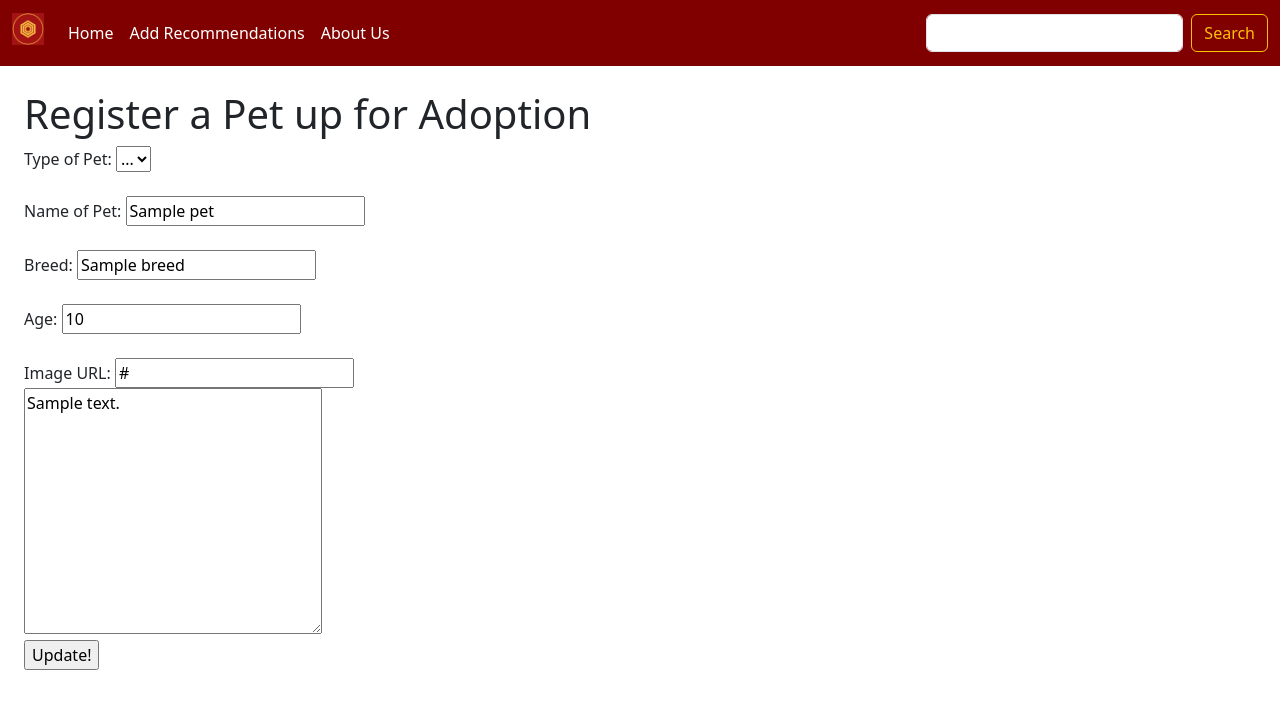
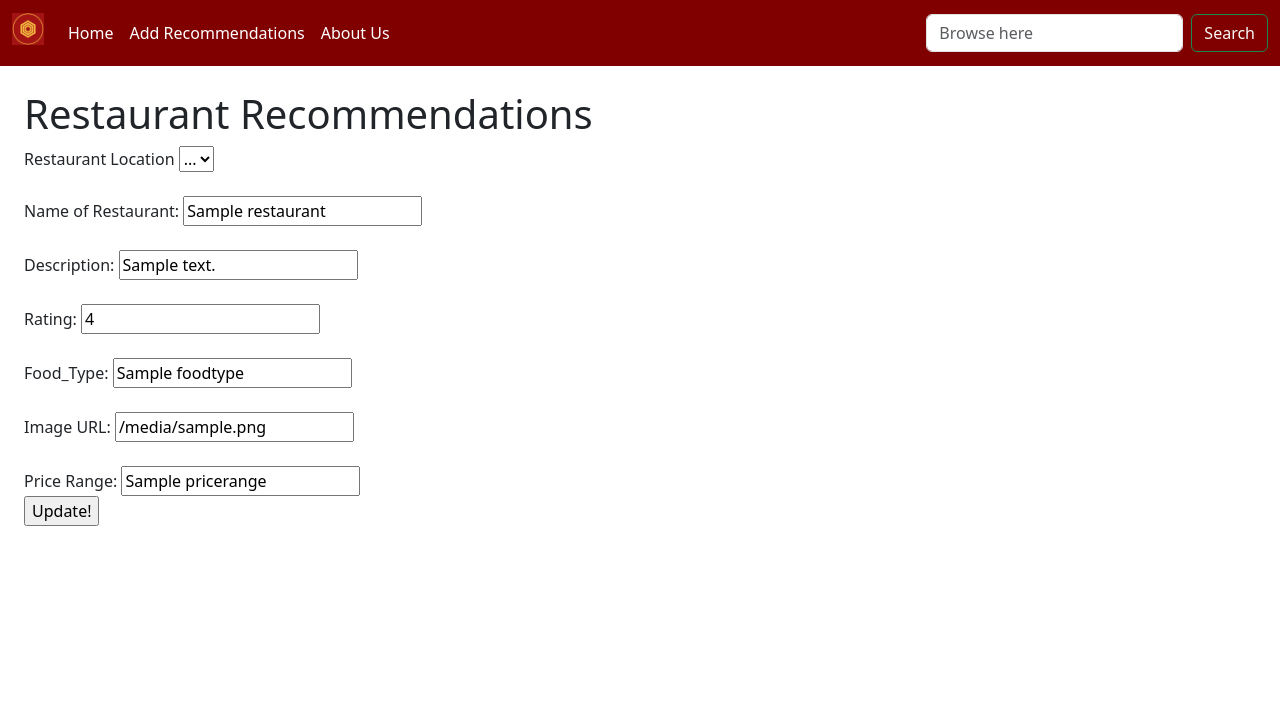
Before and after one commit to jpconsulta/FinalProjectLIS, a Flask app: template templates/update.html in a window 1280 px wide. Shown: the top 709 px of the page. Run offline with Flask 3, Linux system fonts and the light colour scheme; the template is opened without the code that fills it: most values are stand-ins (such as "Sample title", 1, 10 or a date in 2020).

Commit message:
Saved everything

```diff
--- a/app.py
+++ b/app.py
@@ -11,16 +11,15 @@ def index():
 def about_us():
     return render_template('kami.html')
 
-@app.route('/animals/<pet_type>')
-def animals(pet_type):
-    pets_list = read_pets_by_pet_type(pet_type)
-    return render_template("animals.html", pet_type=pet_type, pets=pets_list)
+@app.route('/locations/<location>') #read_pets_by_pet_type so yung first val ng SQL siguro
+def restaurant(location):
+    restaurant_SQLlist = read_Restaurants_by_location(location)
+    return render_template("locations.html", location_template=location, restaurant_template=restaurant_SQLlist) #lahat ng may template ilalagay sa html {{ }}
 
-@app.route('/animals/<int:pet_id>')
-def pet(pet_id):
-    pet = read_pet_by_pet_id(pet_id)
-    return render_template("pet.html",pet=pet)
-
+@app.route('/restaurants/<int:restaurant_ID>')
+def restaurant_name(restaurant_ID):
+    restaurant_identification= read_Restaurants_by_restaurant_ID(restaurant_ID)
+    return render_template("restaurants.html",identification_template=restaurant_identification)
 
 @app.route('/register')
 def register():
@@ -28,49 +27,53 @@ def register():
 
 @app.route('/processed', methods=['post'])
 def processing():
-    pet_data = {
-        "pet_type": request.form['pet_type'],
-        "name": request.form['pet_name'],
-        "breed": request.form['pet_breed'],
-        "age": request.form['pet_age'],
-        "description": request.form['pet_desc'],
-        "url": request.form['pet_url']
+    Restaurants_data = {
+        "location": request.form['location'],
+        "name": request.form['restaurant_name'],
+        "description": request.form['restaurant_description'],
+        "rating": request.form['restaurant_rating'],
+        "food_type": request.form['restaurant_foodtype'],
+        "image": request.form['restaurant_url'],
+        "price_range": request.form['restaurant_price_range']
     }
-    insert_pet(pet_data)
-    return redirect(url_for('animals', pet_type=request.form['pet_type']))
-
+    insert_Restaurants(Restaurants_data)
+    return redirect(url_for('restaurant', location=request.form['location']))
 
 @app.route('/modify', methods=['post'])
 def modify():
-    # 1. identify whether user clicked edit or delete
-       # if edit, then do this:
+
     if request.form["modify"] == "edit":
-        # retrieve record using id
-        pet_id = request.form["pet_id"]
-        pet = read_pet_by_pet_id(pet_id)
-        # update record with new data
-        return render_template('update.html', pet=pet)
-    # if delete, then do this
+
+        resto_id = request.form["resto_id"]
+        resto_id = read_Restaurants_by_restaurant_ID(resto_id)
+
+        return render_template('update.html', restaurant=restaurant)
+
     elif request.form["modify"] == "delete":
         return render_template('index.html')
-        # retrieve record using id
-        # delete the record
-        # redirect user to pet list by pet type
+
 
 
 @app.route('/update', methods=['post'])
 def update():
-    pet_data = {
-        "pet_id" : request.form["pet_id"],
-        "pet_type": request.form['pet_type'],
-        "name": request.form['pet_name'],
-        "breed": request.form['pet_breed'],
-        "age": request.form['pet_age'],
-        "description": request.form['pet_desc'],
-        "url": request.form['pet_url']
+    resto_data = {
+        "restaurant_id" : request.form["ID"],
+        "location": request.form['location'],
+        "name": request.form['name'],
+        "description": request.form['description'],
+        "rating": request.form['rating'],
+        "foodtype": request.form['food_type'],
+        "image": request.form['image'],
+        "price_range": request.form['price_range']
     }
-    update_pet(pet_data)
-    return redirect(url_for('pet',pet_id = request.form['pet_id']))
+    update_Restaurants(resto_data)
+    return redirect(url_for('Restaurants',restaurant_ID = request.form['ID']))
+
+@app.route('/search', methods=['get'])
+def search():
+    query = request.args.get('query', '')
+    results = search_Restaurants(query)
+    return render_template('searchpage.html', query=query, results=results)
 
 if __name__ == "__main__":
     app.run(debug=True)
--- a/data.py
+++ b/data.py
@@ -10,7 +10,7 @@ def connect_to_db(path):
     return (conn, conn.cursor())
 
 # This function returns restaurant by their location
-def read_restaurant_by_location(location):
+def read_Restaurants_by_location(location):
     conn, cur = connect_to_db(db_path)
     query = 'SELECT * FROM Restaurants WHERE location = ?'
     value = location
@@ -19,16 +19,16 @@ def read_restaurant_by_location(location):
     return results
 
 # This function retrieves 1 pet by pet_id
-def read_restaurant_by_restaurant_id(resto_id):
+def read_Restaurants_by_restaurant_ID(resto_ID):
     conn, cur = connect_to_db(db_path)
-    query = 'SELECT * FROM Restaurants WHERE id = ?'
-    value = resto_id
-    result = cur.execute(query,(value,)).fetchall()
+    query = 'SELECT * FROM Restaurants WHERE ID = ?'
+    value = resto_ID
+    result = cur.execute(query,(value,)).fetchone()
     conn.close()
     return result
 
 # This function inserts 1 pet data
-def insert_restaurant(resto_data):
+def insert_Restaurants(resto_data):
     conn, cur = connect_to_db(db_path)
     query = 'INSERT INTO Restaurants (location, name, description, rating, food_type, image, price_range) VALUES (?,?,?,?,?,?,?)'
     values = (resto_data['location'], resto_data['name'],
@@ -39,7 +39,7 @@ def insert_restaurant(resto_data):
     conn.close()
 
 # This function updates a record
-def update_restaurant(resto_data):
+def update_Restaurants(resto_data):
     conn, cur = connect_to_db(db_path)
     query = "UPDATE Restaurants SET location=?, name=?, description=?, rating=?, food_type=?, image=?, price_range=? WHERE ID=?"
     values = (resto_data['location'], resto_data['name'],
@@ -50,10 +50,18 @@ def update_restaurant(resto_data):
     conn.commit()
     conn.close()
 
-def delete_restaurant(resto_id):
+def delete_Restaurants(resto_ID):
     con, cur = connect_to_db(db_path)
     query = "DELETE FROM project.db WHERE ID=?"
-    values = (resto_id,)
+    values = (resto_ID,)
     cur.execute(query, values)
     con.commit()
     con.close()
+
+def search_Restaurants(query):
+    conn, cur = connect_to_db(db_path)
+    sql_query = "SELECT * FROM Restaurants WHERE name LIKE ? OR location LIKE ?"
+    value = "%{}%".format(query)
+    results = cur.execute(sql_query, (value, value)).fetchall()
+    conn.close()
+    return results
--- a/templates/navitest.html
+++ b/templates/navitest.html
@@ -41,12 +41,9 @@
                 </a>
             </li>
         </ul>
-    <form class="d-flex" role="search">
-        <input
-        class="form-control me-2"
-        type="text"
-        >
-        <button type="button" class="btn btn-outline-warning" type="submit">Search</button>
+        <form class="d-flex" action="{{ url_for('search') }}" method="GET">
+            <input class="form-control me-2" type="search" name="query" placeholder="Browse here" aria-label="Search">
+            <button class="btn btn-outline-success text-light" type="submit">Search</button>
     </form>
     </div>
     </div>
--- a/templates/update.html
+++ b/templates/update.html
@@ -1,35 +1,68 @@
 {% extends 'base.html' %}
 
 {% block content %}
-<h1>Register a Pet up for Adoption</h1>
+<h1>Restaurant Recommendations</h1>
 <form action="{{ url_for('update') }}" method="post">
-    <input type="hidden" name="pet_id" value="{{ pet.id }}">
-    <label for="p_type">Type of Pet:</label>
-    <select name="pet_type" id="p_type" required>
+    <input type="hidden" name="resto_id" value="{{ Restaurant.id }}">
+    <label for="r_location">Restaurant Location</label>
+    <select name="location" id="r_location" required>
         <option disabled selected value>...</option>
-        {% if pet.animal_type == "dogs" %}
-        <option value="dogs" selected>Dog</option>
-        <option value="cats">Cat</option>
-        <option value="rabbits">Rabbit</option>
-        {% elif pet.animal_type == "cats" %}
-        <option value="dogs">Dog</option>
-        <option value="cats" selected>Cat</option>
-        <option value="rabbits">Rabbit</option>
-        {% elif pet.animal_type == "rabbits" %}
-        <option value="dogs">Dog</option>
-        <option value="cats">Cat</option>
-        <option value="rabbits" selected>Rabbit</option>
+        {% if resto_id == "Area II" %}
+        <option value="Area II" selected>Area II</option>
+        <option value="Krus na Ligas">KnL</option>
+        <option value="Maginhawa">Maginhawa</option>
+        <option value="Science Complex">Science Complex</option>
+        <option value="UP Town Center">UPTC</option>
+
+        {% elif resto_id == "Krus na Ligas" %}
+        <option value="Area II">Area II</option>
+        <option value="Krus na Ligas" selected>KnL</option>
+        <option value="Maginhawa">Maginhawa</option>
+        <option value="Science Complex">Science Complex</option>
+        <option value="UP Town Center" selected>UPTC</option>
+
+        {% elif resto_id == "Maginhawa" %}
+        <option value="Area II">Area II</option>
+        <option value="Krus na Ligas">KnL</option>
+        <option value="Maginhawa" selected>Maginhawa</option>
+        <option value="Science Complex">Science Complex</option>
+        <option value="UP Town Center">UPTC</option>
+
+        {% elif resto_id == "Science Complex" %}
+        <option value="Area II">Area II</option>
+        <option value="Krus na Ligas">KnL</option>
+        <option value="Maginhawa">Maginhawa</option>
+        <option value="Science Complex" selected>Science Complex</option>
+        <option value="UP Town Center">UPTC</option>
+
+        {% elif resto_id == "UP Town Center" %}
+        <option value="Area II">Area II</option>
+        <option value="Krus na Ligas">KnL</option>
+        <option value="Maginhawa">Maginhawa</option>
+        <option value="Science Complex">Science Complex</option>
+        <option value="UP Town Center" selected>UPTC</option>
+
         {% endif %}
     </select><br><br>
-    <label for="p_name">Name of Pet:</label>
-    <input type="text" name="pet_name" id="p_name" value="{{ pet.name }}" required><br><br>
-    <label for="p_breed">Breed:</label>
-    <input type="text" name="pet_breed" id="p_breed" value="{{ pet.breed }}"><br><br>
-    <label for="p_age">Age:</label>
-    <input type="number" name="pet_age" id="p_age" value="{{ pet.age }}"><br><br>
-    <label for="p_url">Image URL:</label>
-    <input type="url" name="pet_url" id="p_url" value="{{ pet.url }}"><br>
-    <textarea name="pet_desc" cols="30" rows="10">{{ pet.description }}</textarea><br>
+    <label for="r_name">Name of Restaurant:</label>
+    <input type="text" name="restaurant_name" id="r_name" value="{{ Restaurant.name }}" required>
+    <br><br>
+    <label for="r_description">Description:</label>
+    <input type="text" name="restaurant_description" id="r_description" value="{{ Restaurant.description }}">
+    <br><br>
+    <label for="r_rating">Rating:</label>
+    <input type="number" name="restaurant_rating" id="r_rating" value="{{ Restaurant.rating }}">
+    <br><br>
+    <label for="r_food_type">Food_Type:</label>
+    <input type="text" name="restaurant_foodtype" id="r_food_type" value="{{ Restaurant.foodtype }}">
+    <br><br>
+    <label for="r_url">Image URL:</label>
+    <input type="url" name="restaurant_url" id="r_url" value="{{ Restaurant.image }}">
+    <br>
+    <br>
+    <label for="r_price_range">Price Range:</label>
+    <input type="int" name="restaurant_price_range" id="r_price_range" value="{{ Restaurant.pricerange }}">
+    <br>
     <input type="submit" value="Update!">
 </form>
 {% endblock %}
```
Also changed, not shown: templates/animals.html (deleted, +0 -10 lines), templates/index.html (+7 -5 lines), templates/locations.html (added, +10 -0 lines), templates/navbar.html (deleted, +0 -22 lines), templates/pet.html (deleted, +0 -17 lines), templates/register.html (+33 -14 lines), templates/restaurants.html (+8 -7 lines), templates/searchpage.html (+19 -7 lines), finproject.db (added), pa.db (deleted), project.db, 2 other files.
